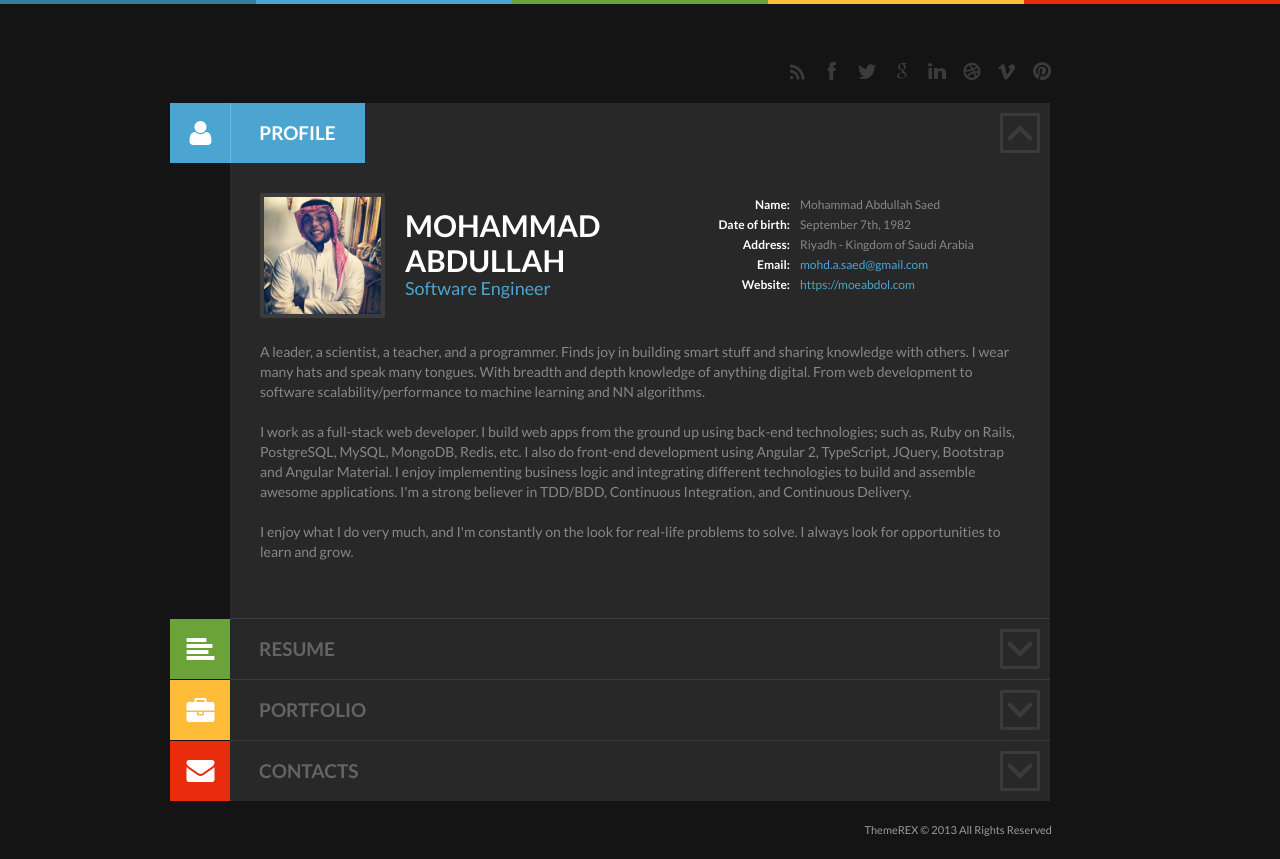
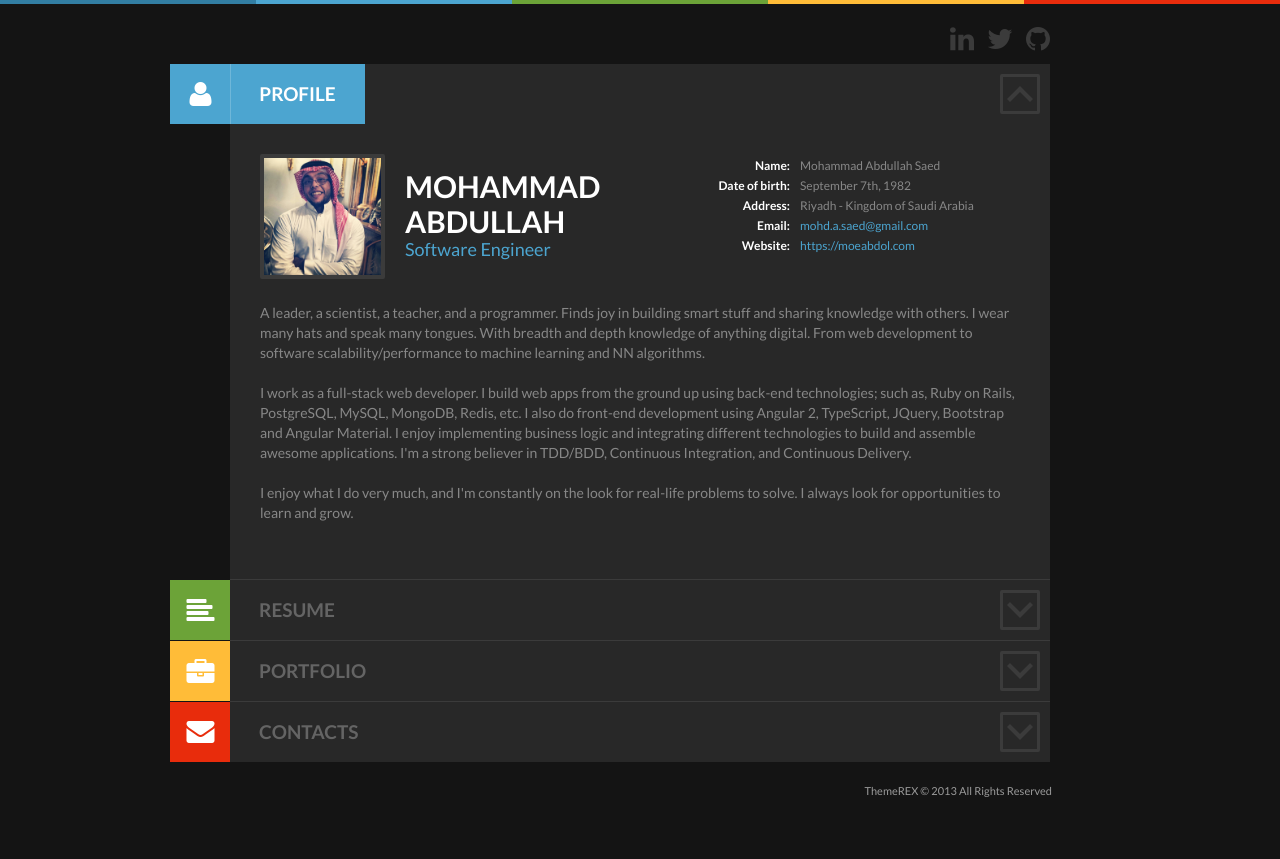
Before and after one commit to moeabdol/moeabdol-com, a plain HTML site: page index.html in a window 1280 px wide. After the commit the page ends 820 px from the top, so only its background shows below. Drawn offline with Linux system fonts and the light colour scheme; some packages are replaced by stand-ins of ours.

Commit message:
Modify social links

```diff
--- a/css/main.css
+++ b/css/main.css
@@ -94,9 +94,12 @@ textarea {
 /* ==========================================================================
    Author's custom styles
    ========================================================================== */
-
-
-
+.switherHead { height: 5px; }
+#header { margin-bottom: 10px; }
+#header .social_links { margin-right: 60px; }
+#header .social_links li a { text-decoration: none; }
+#header .social_links li a i { color: #3b3b3b; }
+#header .social_links li a i:hover { color: #e5e5e5; }
 
 
 
--- a/css/style.css
+++ b/css/style.css
@@ -215,31 +215,31 @@ blockquote.sc_quote .quotes:before { display: inline-block; padding-top: 5px; co
  /* Social Links Top*/
 #header .social_links { padding-top: 20px; float: right; margin-right: 57px; overflow: hidden; }
 #header .social_links li { list-style: none; float: left; margin-left: 13px; }
-#header .social_links li a { display: block; width: 22px; height: 22px; overflow:hidden; text-indent:999px; white-space:nowrap; background-image: url(../img/social_ico.png); background-repeat:no-repeat;}
+/* #header .social_links li a { display: block; width: 22px; height: 22px; overflow:hidden; text-indent:999px; white-space:nowrap; background-image: url(../img/social_ico.png); background-repeat:no-repeat;} */
 /*soc*/
-#header .social_links li.rss a:hover{ background-position:0 0; }
-#header .social_links li.fb a:hover{ background-position: -22px 0; }
-#header .social_links li.tw a:hover{ background-position: -44px 0; }
-#header .social_links li.gplus a:hover{ background-position: -66px 0; }
-#header .social_links li.lnkd a:hover{ background-position: -88px 0; }
-#header .social_links li.drb a:hover{ background-position: -110px 0; }
-#header .social_links li.vim a:hover{ background-position: -132px 0; }
-#header .social_links li.pin a:hover{ background-position: -154px 0; }
-#header .social_links li.skp a { background-position: -176px 0; }
-#header .social_links li.xing a:hover{ background-position: -198px 0; }
-#header .social_links li.slide_share a:hover{ background-position: -220px 0; }
+/* #header .social_links li.rss a:hover{ background-position:0 0; } */
+/* #header .social_links li.fb a:hover{ background-position: -22px 0; } */
+/* #header .social_links li.tw a:hover{ background-position: -44px 0; } */
+/* #header .social_links li.gplus a:hover{ background-position: -66px 0; } */
+/* #header .social_links li.lnkd a:hover{ background-position: -88px 0; } */
+/* #header .social_links li.drb a:hover{ background-position: -110px 0; } */
+/* #header .social_links li.vim a:hover{ background-position: -132px 0; } */
+/* #header .social_links li.pin a:hover{ background-position: -154px 0; } */
+/* #header .social_links li.skp a { background-position: -176px 0; } */
+/* #header .social_links li.xing a:hover{ background-position: -198px 0; } */
+/* #header .social_links li.slide_share a:hover{ background-position: -220px 0; } */
 /*soc:hover*/
-#header .social_links li.rss a{ background-position:0 -22px; }
-#header .social_links li.fb a{ background-position: -22px -22px; }
-#header .social_links li.tw a{ background-position: -44px -22px; }
-#header .social_links li.gplus a{ background-position: -66px -22px; }
-#header .social_links li.lnkd a{ background-position: -88px -22px; }
-#header .social_links li.drb a{ background-position: -110px -22px; }
-#header .social_links li.vim a{ background-position: -132px -22px; }
-#header .social_links li.pin a{ background-position: -154px -22px; }
-#header .social_links li.skp a{ background-position: -176px -22px; }
-#header .social_links li.xing a{ background-position: -198px -22px; }
-#header .social_links li.slide_share a{ background-position: -220px -22px; }
+/* #header .social_links li.rss a{ background-position:0 -22px; } */
+/* #header .social_links li.fb a{ background-position: -22px -22px; } */
+/* #header .social_links li.tw a{ background-position: -44px -22px; } */
+/* #header .social_links li.gplus a{ background-position: -66px -22px; } */
+/* #header .social_links li.lnkd a{ background-position: -88px -22px; } */
+/* #header .social_links li.drb a{ background-position: -110px -22px; } */
+/* #header .social_links li.vim a{ background-position: -132px -22px; } */
+/* #header .social_links li.pin a{ background-position: -154px -22px; } */
+/* #header .social_links li.skp a{ background-position: -176px -22px; } */
+/* #header .social_links li.xing a{ background-position: -198px -22px; } */
+/* #header .social_links li.slide_share a{ background-position: -220px -22px; } */
 
 
 /* Main */
--- a/index.html
+++ b/index.html
@@ -9,11 +9,11 @@
 
     <link rel="apple-touch-icon" href="apple-touch-icon.png">
 
+    <link rel="shortcut icon" type="image/x-icon" href="img/favicon.ico"/>
     <link rel="stylesheet" href="css/normalize.css">
-    <link rel="stylesheet" href="css/main.css">
-    <link rel="shortcut icon" type="image/x-icon" href="img/favicon.ico"/>
     <link rel="stylesheet" type="text/css" media="all" href="css/style.css">
     <link rel="stylesheet" type="text/css" media="all" href="css/responsive.css">
+    <link rel="stylesheet" href="css/main.css">
     <script src="js/vendor/modernizr-2.8.3.min.js"></script>
   </head>
   <body class="home blog dark">
@@ -34,14 +34,9 @@
       <header role="banner" class="site_header" id="header">
         <div class="social_links">
           <ul>
-            <li class="rss"><a href="#" target="_blank" title="RSS">RSS</a></li>
-            <li class="fb"><a href="#" target="_blank" title="Facebook">Facebook</a></li>
-            <li class="tw"><a href="#" target="_blank" title="Twitter">Twitter</a></li>
-            <li class="gplus"><a href="#" target="_blank" title="Google+">Google+</a></li>
-            <li class="lnkd"><a href="#" target="_blank" title="Linkedin">Linkedin</a></li>
-            <li class="drb"><a href="#" target="_blank" title="Dribbble">Dribbble</a></li>
-            <li class="vim"><a href="#" target="_blank" title="Vimeo">Vimeo</a></li>
-            <li class="pin"><a href="#" target="_blank" title="Pinterst">Pinterst</a></li>
+            <li><a href="https://www.linkedin.com/in/mohammadsaed" target="_blank"><i class="icon-linkedin icon-2x"></i></a></li>
+            <li><a href="https://twitter.com/moeabdol" target="_blank"><i class="icon-twitter icon-2x"></i></a></li>
+            <li><a href="https://github.com/moeabdol" target="_blank"><i class="icon-github icon-2x"></i></a></li>
           </ul>
         </div>
       </header>
@@ -49,6 +44,7 @@
       <div id="main" >
         <div class="content_area" id="primary">
           <div role="main" class="site_content" id="content">
+
             <section class="section profile_section first odd" id="profile">
               <div class="section_header profile_section_header opened">
                 <h2 class="section_title profile_section_title vis"><a href="#"><span class="icon icon-user"></span><span class="section_name">Profile</span></a><span class="section_icon"></span></h2>
@@ -106,8 +102,8 @@
                 </div>
               </div>
             </section>
+
             <div id="mainpage_accordion_area">
-
               <!-- RESUME -->
               <section class="section resume_section even" id="resume">
                 <div id="resume_buttons"> <a target="_blank" id="resume_link" href="print.html"><span class="label">Print</span><span class="icon-print icon"></span></a> <a target="_blank" id="resume_link_download"><span class="label">Download</span><span class="icon-download icon"></span></a> </div>
```
Also changed, not shown: 1 other file.
